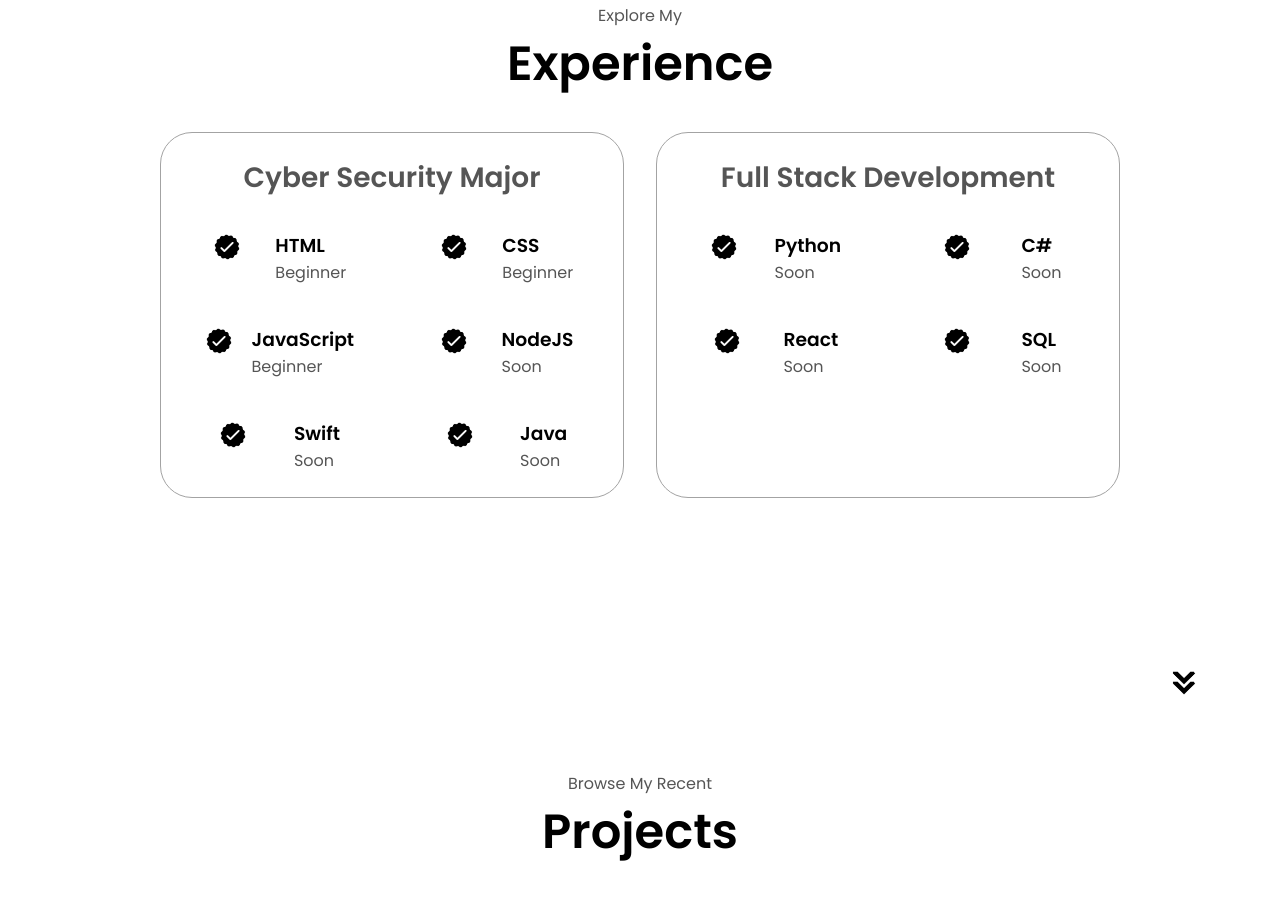
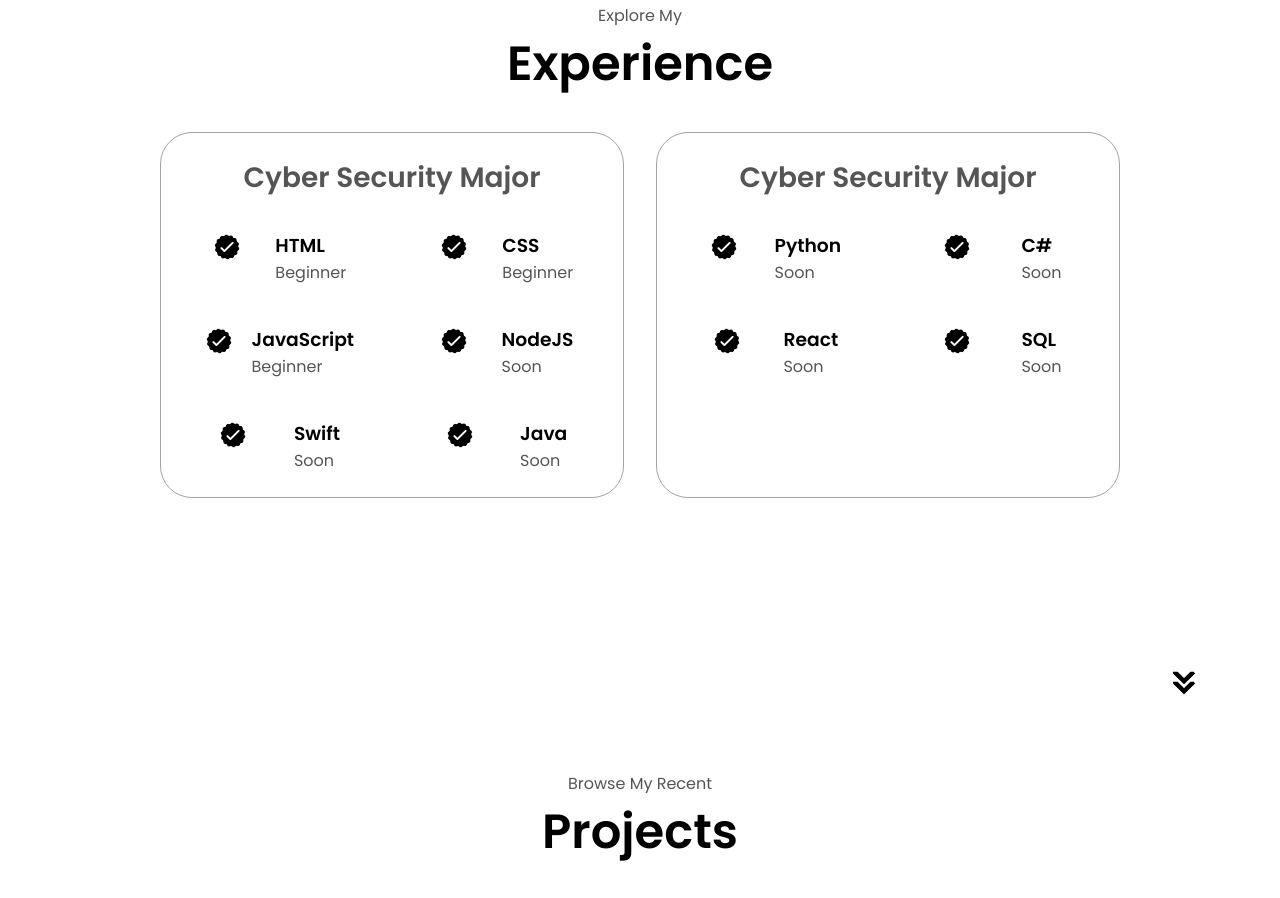
Before and after one commit to Zachhary/html-css-js-portfolio, a plain HTML site: page index.html in a window 1280 px wide. Shown: the part 1693-2591 px from the top of the page. Drawn offline with Linux system fonts and the light colour scheme.

Commit message:
Update index.html

```diff
--- a/index.html
+++ b/index.html
@@ -194,7 +194,7 @@
             </div>
           </div>
           <div class="details-container">
-            <h2 class="experience-sub-title">Full Stack Development</h2>
+            <h2 class="experience-sub-title">Cyber Security Major</h2>
             <div class="article-container">
               <article>
                 <img
```
